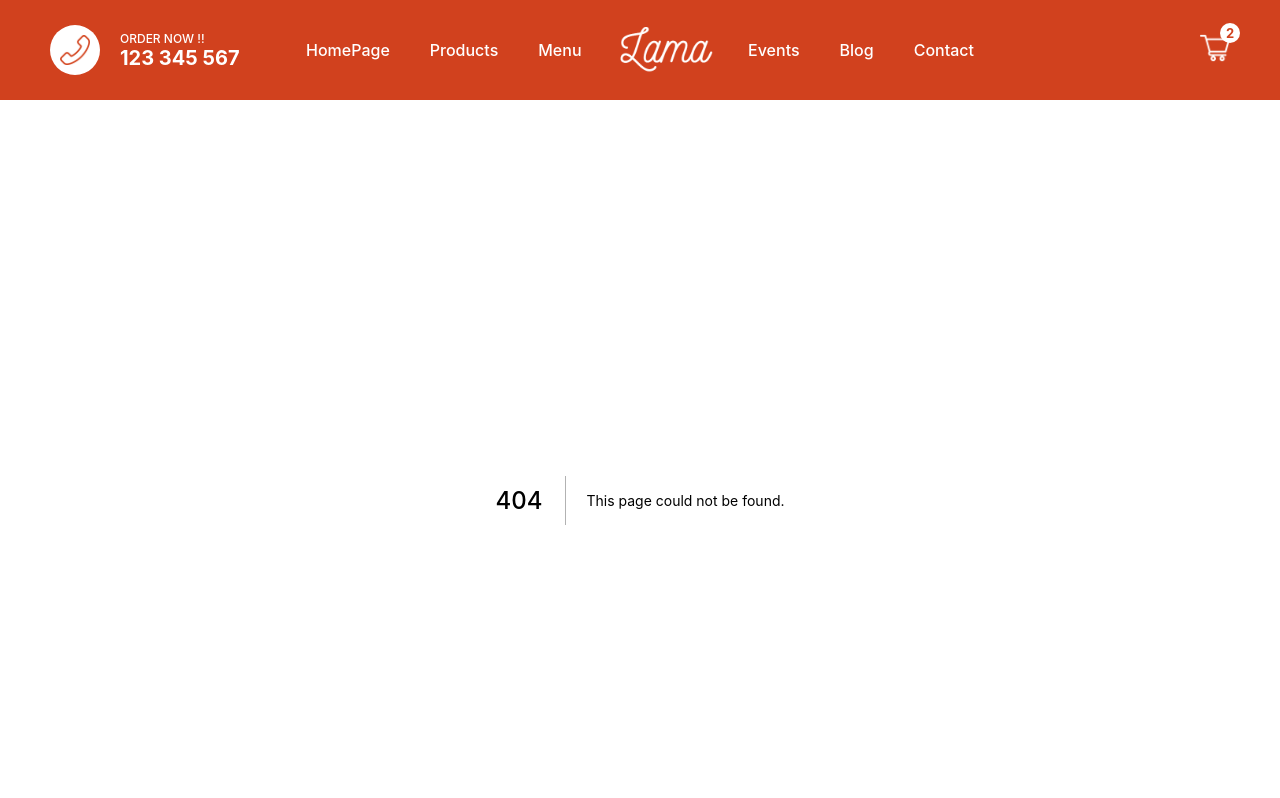
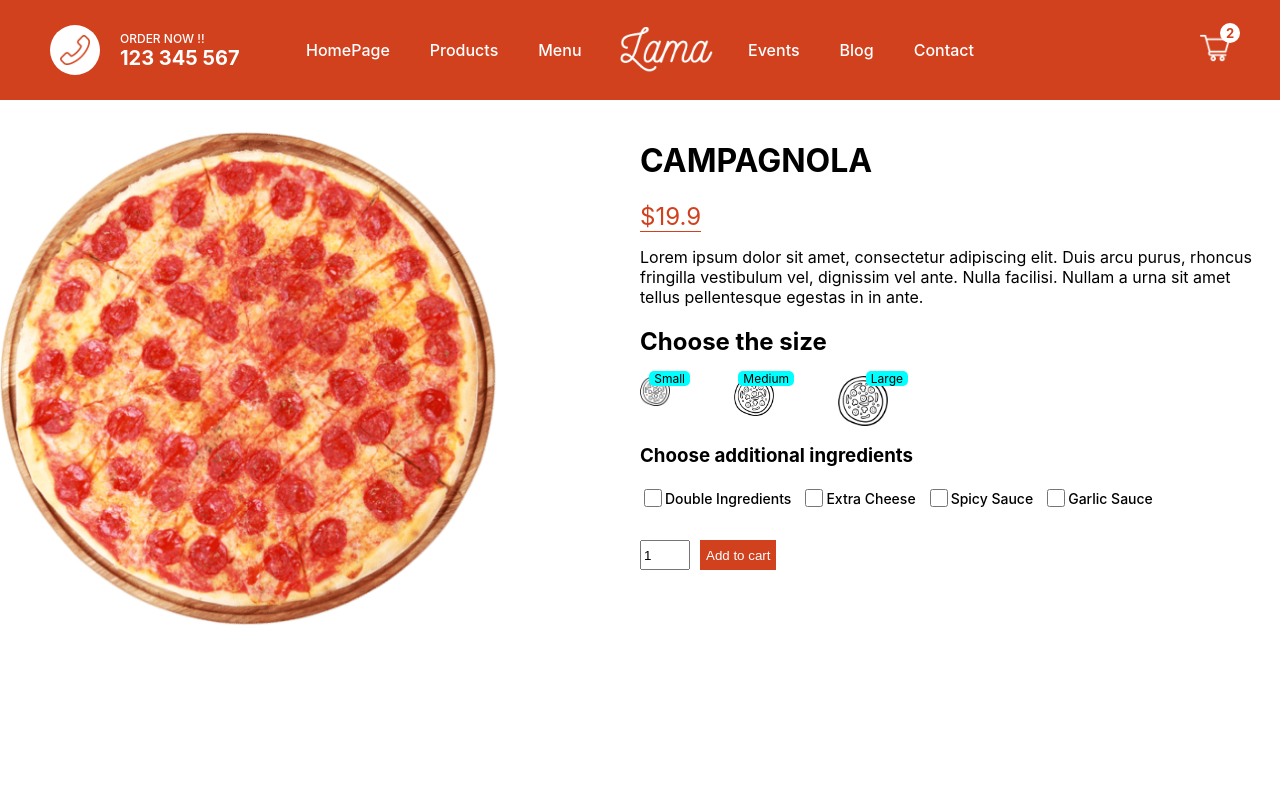
Before and after one commit to muratcansahn/food-order-app, a Next.js app: page /product/1 in a window 1280 px wide. Before the commit this address had no page. Shown: the top 798 px of the page. Built offline with nearby package versions, Linux system fonts and the light colour scheme.

Commit message:
product page

```diff
--- /dev/null
+++ b/pages/product/[id].js
@@ -0,0 +1,95 @@
+import styles from "../../styles/Product.module.css";
+import Image from "next/image";
+import { useState } from "react";
+const Product = () => {
+  const [size, setSize] = useState(0);
+  const pizza = {
+    id: 1,
+    img: "/img/pizza.png",
+    name: "CAMPAGNOLA",
+    price: [19.9, 23.9, 27.9],
+    desc: "Lorem ipsum dolor sit amet, consectetur adipiscing elit. Duis arcu purus, rhoncus fringilla vestibulum vel, dignissim vel ante. Nulla facilisi. Nullam a urna sit amet tellus pellentesque egestas in in ante.",
+  };
+  return (
+    <div className={styles.container}>
+      <div className={styles.left}>
+        <div className={styles.imgContainer}>
+          <Image src={pizza.img} layout="fill" objectFit="contain" />
+        </div>
+      </div>
+      <div className={styles.right}>
+        <h1 className={styles.title}>{pizza.name}</h1>
+        <span className={styles.price}> ${pizza.price[size]}</span>
+        <p className={styles.desc}>{pizza.desc}</p>
+        <h2 className={styles.choose}> Choose the size</h2>
+        <div className={styles.sizes}>
+          <div className={styles.size} onClick={() => setSize(0)}>
+            <Image src="/img/size.png" layout="fill" />
+            <span className={styles.number}>Small </span>
+          </div>
+          <div className={styles.size}>
+            <Image
+              src="/img/size.png"
+              layout="fill"
+              onClick={() => setSize(1)}
+            />
+            <span className={styles.number}>Medium </span>
+          </div>{" "}
+          <div className={styles.size}>
+            <Image
+              src="/img/size.png"
+              layout="fill"
+              onClick={() => setSize(2)}
+            />
+            <span className={styles.number}>Large </span>
+          </div>{" "}
+        </div>
+        <h3 className={styles.choose}>Choose additional ingredients</h3>
+        <div className={styles.ingredients}>
+          <div className={styles.option}>
+            <input
+              type="checkbox"
+              id="double"
+              name="double"
+              className={styles.checkbox}
+            />
+            <label htmlFor="double">Double Ingredients</label>
+          </div>
+          <div className={styles.option}>
+            <input
+              className={styles.checkbox}
+              type="checkbox"
+              id="cheese"
+              name="cheese"
+            />
+            <label htmlFor="cheese">Extra Cheese</label>
+          </div>
+          <div className={styles.option}>
+            <input
+              className={styles.checkbox}
+              type="checkbox"
+              id="spicy"
+              name="spicy"
+            />
+            <label htmlFor="spicy">Spicy Sauce</label>
+          </div>
+          <div className={styles.option}>
+            <input
+              className={styles.checkbox}
+              type="checkbox"
+              id="garlic"
+              name="garlic"
+            />
+            <label htmlFor="garlic">Garlic Sauce</label>
+          </div>
+        </div>
+        <div className={styles.add}>
+          <input type="number" defaultValue={1} className={styles.quantity} />
+          <button className={styles.button}> Add to cart</button>
+        </div>
+      </div>
+    </div>
+  );
+};
+
+export default Product;
--- /dev/null
+++ b/styles/Product.module.css
@@ -0,0 +1,81 @@
+.container {
+  height: calc(100vh - 100px);
+  display: flex;
+}
+.left {
+  flex: 1;
+  height: 100%;
+  align-items: center;
+  justify-content: center;
+}
+.right {
+  flex: 1;
+  padding: 20px;
+}
+
+.imgContainer {
+  width: 80%;
+  height: 80%;
+  position: relative;
+}
+.price {
+  color: #d1411e;
+  font-size: 24px;
+  font-weight: 400;
+  border-bottom: 1px solid #d1411e;
+}
+.size {
+  width: 30px;
+  height: 30px;
+  position: relative;
+}
+.sizes {
+  width: 40%;
+  display: flex;
+  justify-content: space-between;
+  cursor: pointer;
+}
+.size:nth-child(2) {
+  width: 40px;
+  height: 40px;
+}
+.size:nth-child(3) {
+  width: 50px;
+  height: 50px;
+}
+.number {
+  position: absolute;
+  top: -5px;
+  right: -20px;
+  font-size: 12px;
+  background-color: aqua;
+  border-radius: 5px;
+  padding: 0 5px;
+}
+.ingredients {
+  display: flex;
+  margin-bottom: 30px;
+}
+.option {
+  display: flex;
+  align-items: center;
+  margin-right: 10px;
+  font-size: 14px;
+  font-weight: 500;
+}
+.checkbox {
+  width: 18px;
+  height: 18px;
+}
+.quantity {
+  width: 50px;
+  height: 30px;
+}
+.button {
+  height: 30px;
+  margin-left: 10px;
+  background-color: #d1411e;
+  color: white;
+  border: none;
+  font-weight: 500;
+}
```
